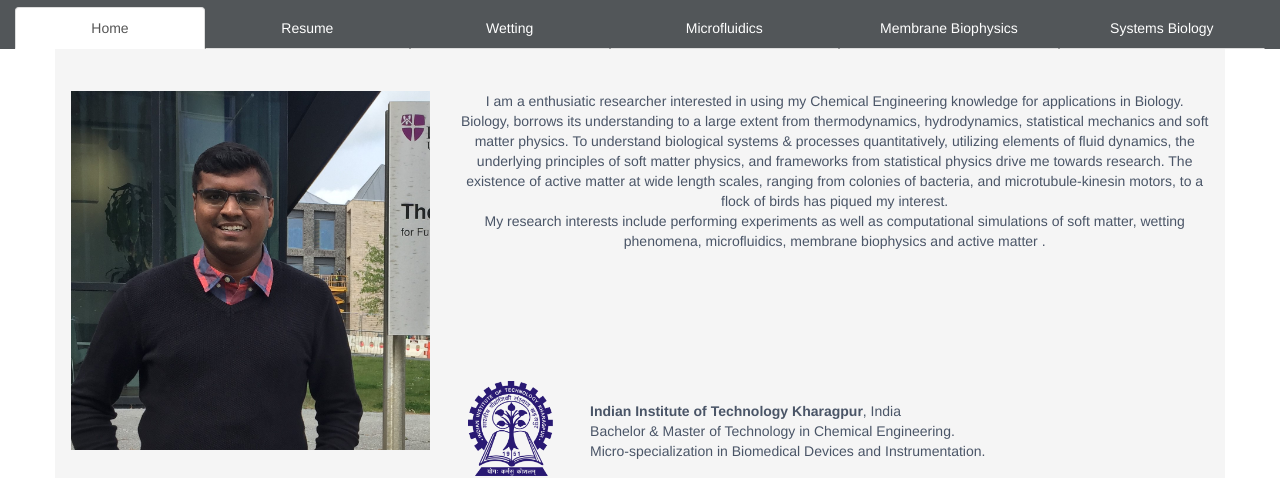
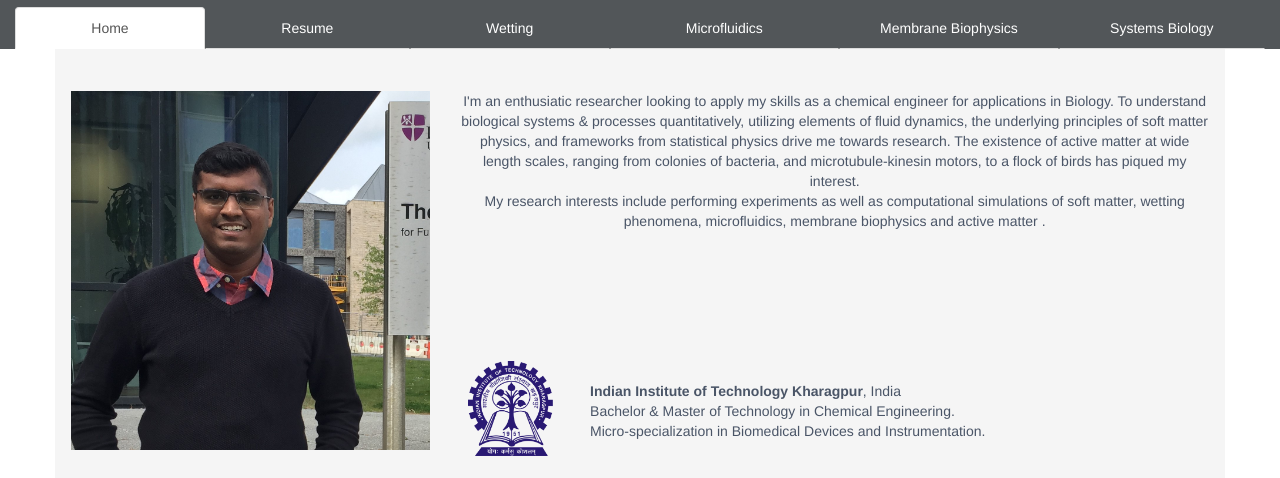
Before and after one commit to GAgarwalIIT/website_gaurav, a plain HTML site: page index.html in a window 1280 px wide. Shown: the part 56-534 px from the top of the page. Drawn offline with nearby package versions, Linux system fonts and the light colour scheme.

Commit message:
Update index.html

```diff
--- a/index.html
+++ b/index.html
@@ -97,7 +97,7 @@
                         <h3 style="text-align: center;"></h3>
                     </div>
                     <div class="col-lg-8 col-md-md-8 col-sm-8 ">
-                        <p>I am a enthusiatic researcher interested in using my Chemical Engineering knowledge for applications in Biology. Biology, borrows its understanding to a large extent from thermodynamics, hydrodynamics, statistical mechanics and soft matter physics. To understand biological systems & processes quantitatively, utilizing elements of fluid dynamics, the underlying principles of soft matter physics, and frameworks from statistical physics drive me towards research. The existence of active matter at wide length scales, ranging from colonies of bacteria, and microtubule-kinesin motors, to a flock of birds has piqued my interest.<br> My research interests include performing experiments as well as computational simulations of soft matter, wetting phenomena, microfluidics, membrane biophysics and active matter .<br>  </p>
+                        <p>I'm an enthusiatic researcher looking to apply my skills as a chemical engineer for applications in Biology. To understand biological systems & processes quantitatively, utilizing elements of fluid dynamics, the underlying principles of soft matter physics, and frameworks from statistical physics drive me towards research. The existence of active matter at wide length scales, ranging from colonies of bacteria, and microtubule-kinesin motors, to a flock of birds has piqued my interest.<br> My research interests include performing experiments as well as computational simulations of soft matter, wetting phenomena, microfluidics, membrane biophysics and active matter .<br>  </p>
                         <br><br><br><br><br><br>
                         <div class="row">
                             <div class="col-lg-2 col-md-2 col-sm-2">
```
